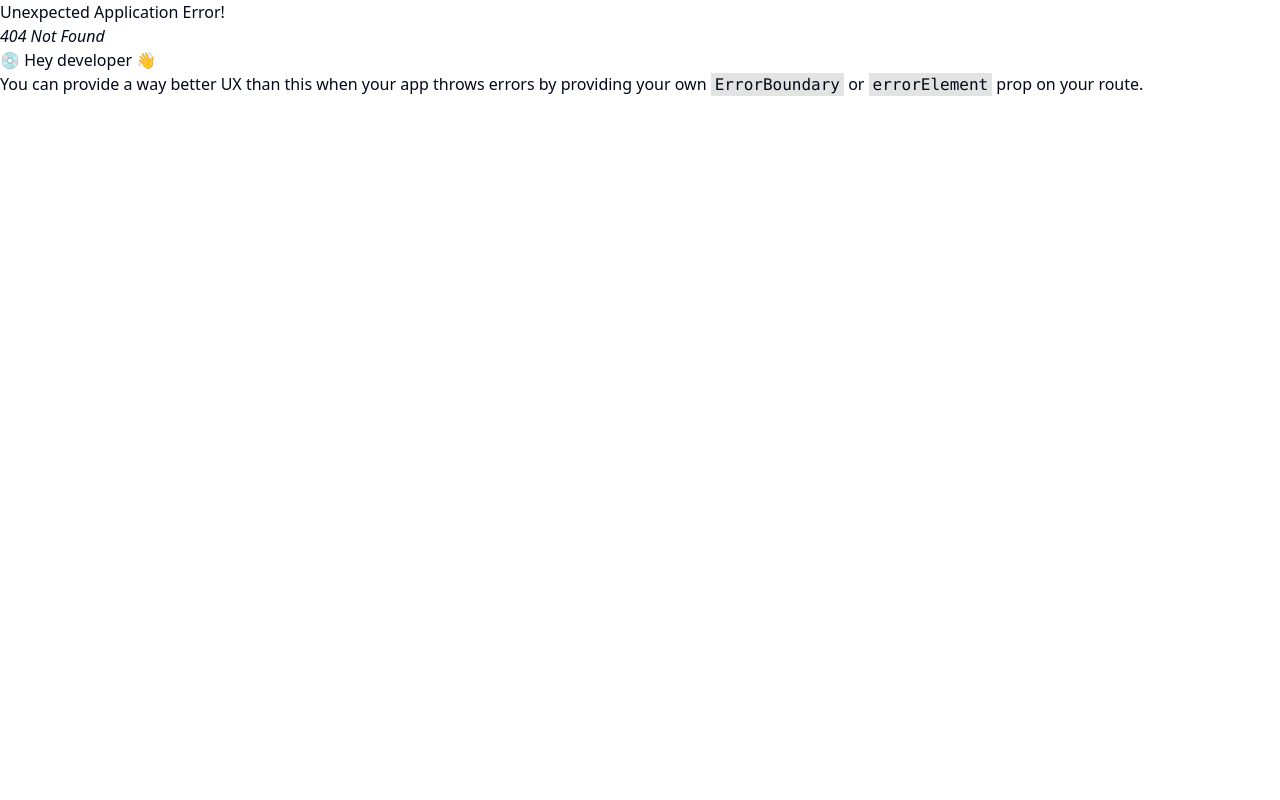
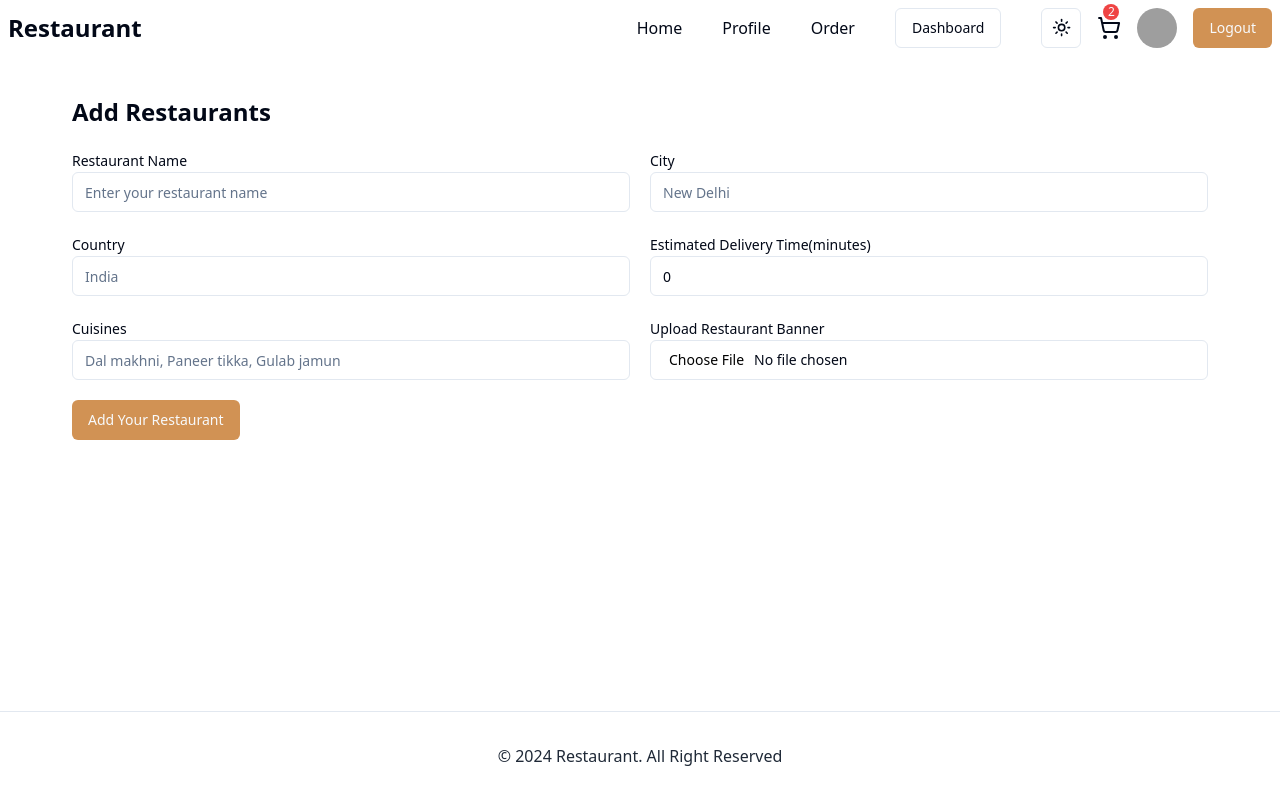
Before and after one commit to MohitCode17/Restaurant-Web-App-Mern-Stack, a React (Vite) app in the folder client/: page /admin/restaurant in a window 1280 px wide. Before the commit this address had no page. Built offline with nearby package versions, Linux system fonts and the light colour scheme; grey boxes are pictures that could not be loaded.

Commit message:
add restaurant form ui(admin)

```diff
--- a/client/src/App.tsx
+++ b/client/src/App.tsx
@@ -10,6 +10,7 @@ import Profile from "./components/Profile";
 import SearchPage from "./components/SearchPage";
 import RestaurantDetail from "./components/RestaurantDetail";
 import Cart from "./components/Cart";
+import Restaurant from "./pages/admin/Restaurant";
 
 const appRouter = createBrowserRouter([
   {
@@ -36,6 +37,11 @@ const appRouter = createBrowserRouter([
       {
         path: "/cart",
         element: <Cart />,
+      },
+      // ADMIN ROUTES
+      {
+        path: "/admin/restaurant",
+        element: <Restaurant />,
       },
     ],
   },
--- /dev/null
+++ b/client/src/pages/admin/Restaurant.tsx
@@ -0,0 +1,184 @@
+import { Button } from "@/components/ui/button";
+import { Input } from "@/components/ui/input";
+import { Label } from "@/components/ui/label";
+import {
+  restaurantFormSchema,
+  RestaurantFormType,
+} from "@/schema/restaurantSchema";
+import { Loader2 } from "lucide-react";
+import { useState } from "react";
+
+const Restaurant = () => {
+  const [input, setInput] = useState<RestaurantFormType>({
+    restaurantName: "",
+    city: "",
+    country: "",
+    deliveryTime: 0,
+    cuisines: [],
+    imageFile: undefined,
+  });
+
+  const [loading, setLoading] = useState(false);
+  const [error, setError] = useState<Partial<RestaurantFormType>>({});
+
+  const handleInputChange = (e: React.ChangeEvent<HTMLInputElement>) => {
+    const { name, type, value } = e.target;
+
+    setInput({ ...input, [name]: type === "number" ? Number(value) : value });
+  };
+
+  const handleSubmit = (e: React.FormEvent<HTMLFormElement>) => {
+    e.preventDefault();
+
+    // VALIDATION
+    const result = restaurantFormSchema.safeParse(input);
+
+    if (!result.success) {
+      const fieldErrors = result.error.formErrors.fieldErrors;
+
+      setError(fieldErrors as Partial<RestaurantFormType>);
+      return;
+    }
+
+    // API IMPLEMENTATION
+    console.log(input);
+  };
+
+  return (
+    <div className="max-w-6xl mx-auto my-10 px-2">
+      <div>
+        <div>
+          <h1 className="font-semibold text-2xl mb-5">Add Restaurants</h1>
+
+          <form onSubmit={handleSubmit}>
+            <div className="md:grid grid-cols-2 gap-5 space-y-2 md:space-y-0">
+              <div>
+                <Label>Restaurant Name</Label>
+                <Input
+                  type="text"
+                  name="restaurantName"
+                  value={input.restaurantName}
+                  onChange={handleInputChange}
+                  placeholder="Enter your restaurant name"
+                />
+                {/* ERROR MESSAGE */}
+                {error && (
+                  <span className="text-xs text-red-500 font-bold">
+                    {error.restaurantName}
+                  </span>
+                )}
+              </div>
+
+              <div>
+                <Label>City</Label>
+                <Input
+                  type="text"
+                  name="city"
+                  value={input.city}
+                  onChange={handleInputChange}
+                  placeholder="New Delhi"
+                />
+                {/* ERROR MESSAGE */}
+                {error && (
+                  <span className="text-xs text-red-500 font-bold">
+                    {error.city}
+                  </span>
+                )}
+              </div>
+
+              <div>
+                <Label>Country</Label>
+                <Input
+                  type="text"
+                  name="country"
+                  value={input.country}
+                  onChange={handleInputChange}
+                  placeholder="India"
+                />
+                {/* ERROR MESSAGE */}
+                {error && (
+                  <span className="text-xs text-red-500 font-bold">
+                    {error.country}
+                  </span>
+                )}
+              </div>
+
+              <div>
+                <Label>Estimated Delivery Time(minutes)</Label>
+                <Input
+                  type="number"
+                  name="deliveryTime"
+                  value={input.deliveryTime}
+                  onChange={handleInputChange}
+                />
+                {/* ERROR MESSAGE */}
+                {error && (
+                  <span className="text-xs text-red-500 font-bold">
+                    {error.deliveryTime}
+                  </span>
+                )}
+              </div>
+
+              <div>
+                <Label>Cuisines</Label>
+                <Input
+                  type="text"
+                  name="cuisines"
+                  value={input.cuisines}
+                  onChange={(e) =>
+                    setInput({
+                      ...input,
+                      cuisines: e.target.value.split(","),
+                    })
+                  }
+                  placeholder="Dal makhni, Paneer tikka, Gulab jamun"
+                />
+                {/* ERROR MESSAGE */}
+                {error && (
+                  <span className="text-xs text-red-500 font-bold">
+                    {error.cuisines}
+                  </span>
+                )}
+              </div>
+
+              <div>
+                <Label>Upload Restaurant Banner</Label>
+                <Input
+                  type="file"
+                  name="imageFile"
+                  accept="image/*"
+                  onChange={(e) =>
+                    setInput({
+                      ...input,
+                      imageFile: e.target.files?.[0] || undefined,
+                    })
+                  }
+                />
+                {/* ERROR MESSAGE */}
+                {error && (
+                  <span className="text-xs text-red-500 font-bold">
+                    {error.imageFile?.name}
+                  </span>
+                )}
+              </div>
+            </div>
+            <div className="my-5 w-fit">
+              {loading ? (
+                <Button disabled className="bg-orange hover:bg-hoverOrange">
+                  <Loader2 className="mr-2 h-4 w-4 animate-spin" />
+                  Please wait
+                </Button>
+              ) : (
+                <Button className="bg-orange hover:bg-hoverOrange">
+                  Add Your Restaurant
+                </Button>
+              )}
+            </div>
+          </form>
+        </div>
+      </div>
+    </div>
+  );
+};
+
+export default Restaurant;
--- /dev/null
+++ b/client/src/schema/restaurantSchema.ts
@@ -0,0 +1,18 @@
+import { z } from "zod";
+
+// RESTAURANT FORM SCHEMA
+export const restaurantFormSchema = z.object({
+  restaurantName: z.string().min(1, "Restaurant name is required"),
+  city: z.string().min(1, "City name is required"),
+  country: z.string().min(1, "Country name is required"),
+  deliveryTime: z
+    .number()
+    .min(0, { message: "Delivery time cannot be negative." }),
+  cuisines: z.array(z.string()),
+  imageFile: z
+    .instanceof(File)
+    .optional()
+    .refine((file) => file?.size !== 0, { message: "Image file is required" }),
+});
+
+export type RestaurantFormType = z.infer<typeof restaurantFormSchema>;
```
